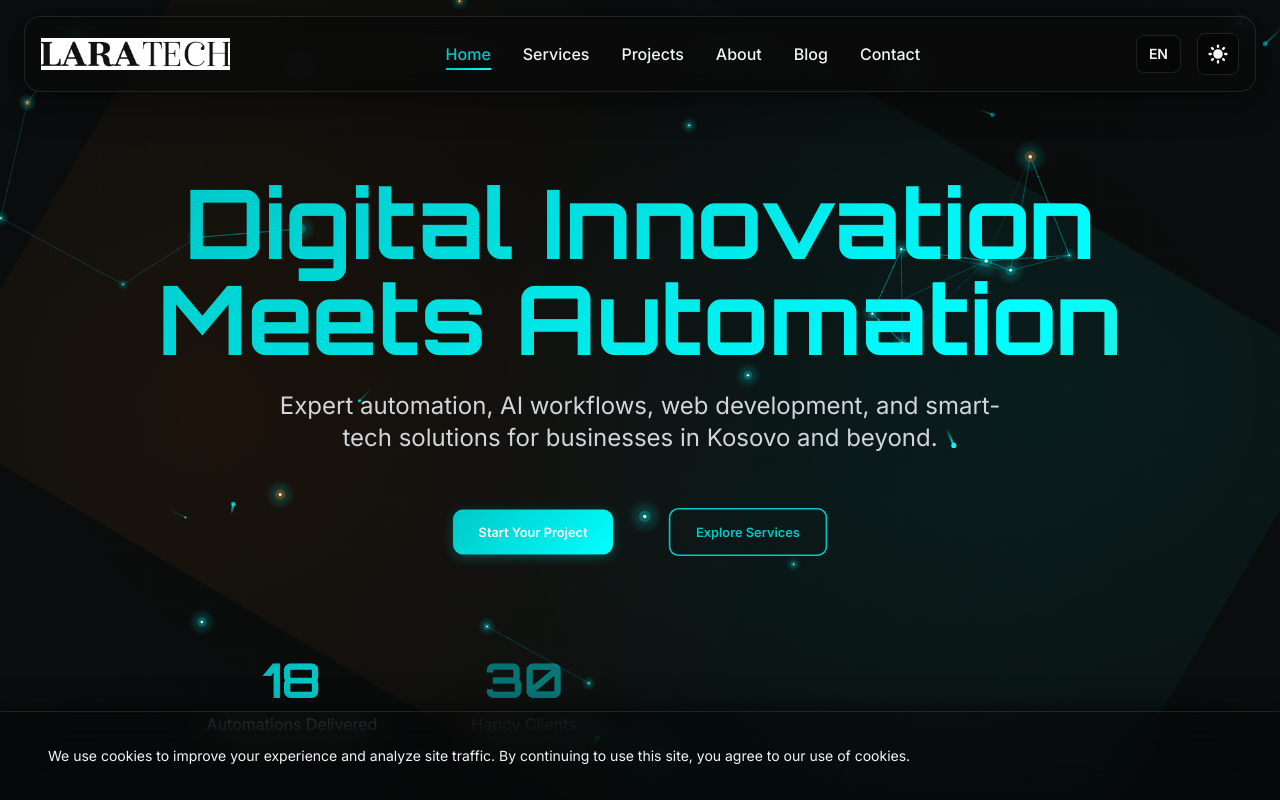
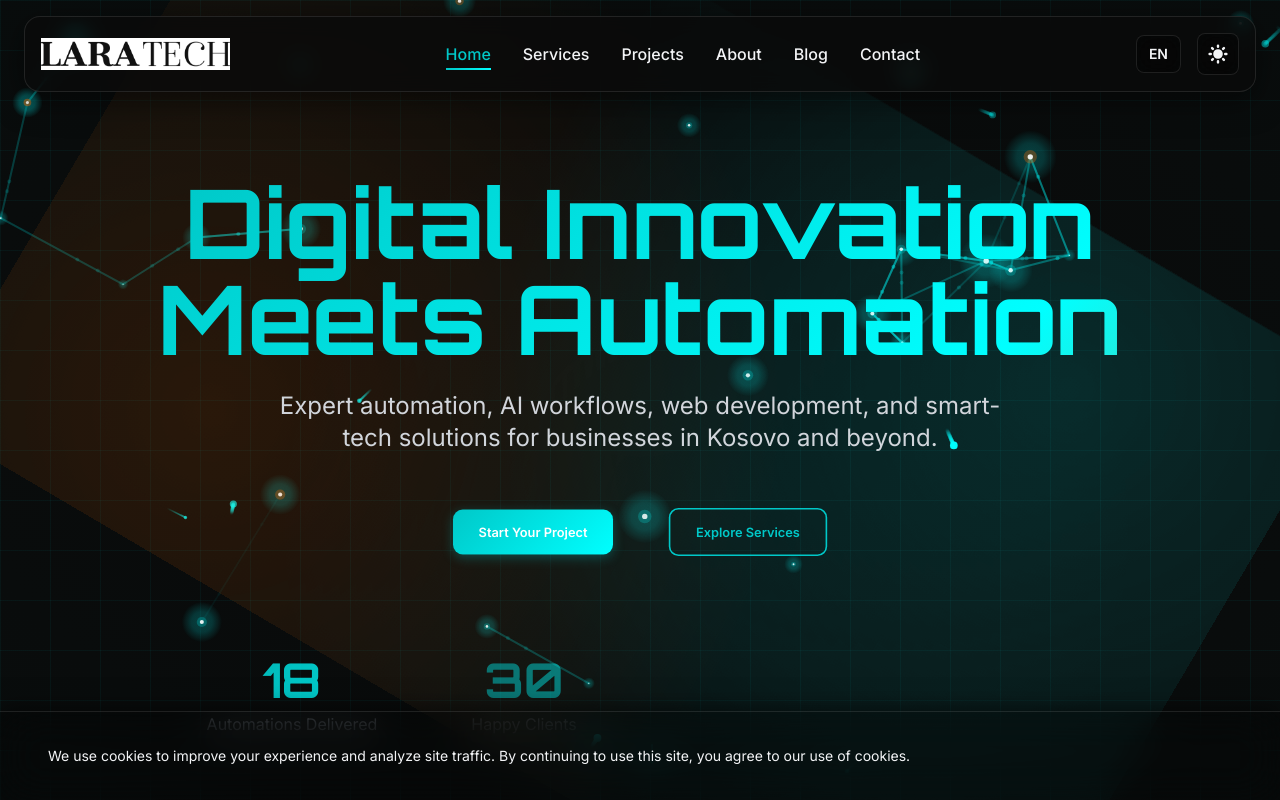
Before and after one commit to Laratech-at/LaraTech2, a plain HTML site: page index.html in a window 1280 px wide. Shown: the top 800 px of the page. Drawn offline with nearby package versions, Linux system fonts and the light colour scheme; animation ran at ten frames a second.

Commit message:
Fix neural network particle system visibility and z-index layering issues

```diff
--- a/css/style.css
+++ b/css/style.css
@@ -289,7 +289,12 @@
   width: 100%;
   height: 100%;
   overflow: hidden;
-  background: radial-gradient(ellipse at center, transparent 0%, rgba(0, 200, 200, 0.02) 100%);
+  background: radial-gradient(
+    ellipse at center,
+    transparent 0%,
+    rgba(0, 200, 200, 0.02) 100%
+  );
+  z-index: 1;
 }
 
 #neural-canvas {
@@ -299,52 +304,68 @@
   width: 100%;
   height: 100%;
   pointer-events: none;
-  z-index: 1;
+  z-index: 2;
 }
 
 /* Circuit Board Pattern Overlay */
 #particles-container::before {
-  content: '';
+  content: "";
   position: absolute;
   top: 0;
   left: 0;
   width: 100%;
   height: 100%;
-  background-image:
-    linear-gradient(90deg, rgba(0, 200, 200, 0.03) 1px, transparent 1px),
-    linear-gradient(rgba(0, 200, 200, 0.03) 1px, transparent 1px);
+  background-image: linear-gradient(
+      90deg,
+      rgba(0, 200, 200, 0.1) 1px,
+      transparent 1px
+    ),
+    linear-gradient(rgba(0, 200, 200, 0.1) 1px, transparent 1px);
   background-size: 50px 50px;
   animation: circuit-pulse 8s ease-in-out infinite;
-  z-index: 0;
+  z-index: 1;
 }
 
 @keyframes circuit-pulse {
-  0%, 100% {
-    opacity: 0.3;
+  0%,
+  100% {
+    opacity: 0.5;
   }
   50% {
-    opacity: 0.6;
+    opacity: 0.8;
   }
 }
 
 /* Data Stream Glow Effect */
 #particles-container::after {
-  content: '';
+  content: "";
   position: absolute;
   top: 0;
   left: 0;
   width: 100%;
   height: 100%;
-  background:
-    radial-gradient(circle at 20% 80%, rgba(0, 255, 255, 0.1) 0%, transparent 50%),
-    radial-gradient(circle at 80% 20%, rgba(255, 107, 0, 0.1) 0%, transparent 50%),
-    radial-gradient(circle at 40% 40%, rgba(0, 200, 200, 0.05) 0%, transparent 50%);
+  background: radial-gradient(
+      circle at 20% 80%,
+      rgba(0, 255, 255, 0.2) 0%,
+      transparent 50%
+    ),
+    radial-gradient(
+      circle at 80% 20%,
+      rgba(255, 107, 0, 0.2) 0%,
+      transparent 50%
+    ),
+    radial-gradient(
+      circle at 40% 40%,
+      rgba(0, 200, 200, 0.1) 0%,
+      transparent 50%
+    );
   animation: data-flow 12s ease-in-out infinite;
-  z-index: 0;
+  z-index: 1;
 }
 
 @keyframes data-flow {
-  0%, 100% {
+  0%,
+  100% {
     transform: scale(1) rotate(0deg);
     opacity: 0.5;
   }
@@ -803,13 +824,14 @@ img[data-src].loaded {
 }
 
 .neural-glow::before {
-  content: '';
+  content: "";
   position: absolute;
   top: -2px;
   left: -2px;
   right: -2px;
   bottom: -2px;
-  background: linear-gradient(45deg,
+  background: linear-gradient(
+    45deg,
     var(--color-teal-blue),
     var(--color-neon-blue),
     var(--color-electric-orange),
@@ -827,7 +849,8 @@ img[data-src].loaded {
 }
 
 @keyframes neural-pulse {
-  0%, 100% {
+  0%,
+  100% {
     background-size: 200% 200%;
     background-position: 0% 50%;
   }
@@ -850,19 +873,20 @@ img[data-src].loaded {
 }
 
 .binary-rain::before {
-  content: '01001000 01100101 01101100 01101100 01101111 00100000 01010111 01101111 01110010 01101100 01100100';
+  content: "01001000 01100101 01101100 01101100 01101111 00100000 01010111 01101111 01110010 01101100 01100100";
   position: absolute;
   top: -100%;
   left: 0;
   width: 100%;
   height: 200%;
-  font-family: 'Courier New', monospace;
-  font-size: 12px;
-  color: rgba(0, 200, 200, 0.1);
+  font-family: "Courier New", monospace;
+  font-size: 14px;
+  color: rgba(0, 200, 200, 0.3);
   line-height: 1.2;
   word-spacing: 20px;
   animation: binary-fall 20s linear infinite;
   white-space: pre-wrap;
+  z-index: 1;
 }
 
 @keyframes binary-fall {
@@ -890,7 +914,7 @@ img[data-src].loaded {
 }
 
 .holographic::before {
-  content: '';
+  content: "";
   position: absolute;
   top: 0;
   left: -100%;
@@ -906,7 +930,8 @@ img[data-src].loaded {
 }
 
 @keyframes holographic-shift {
-  0%, 100% {
+  0%,
+  100% {
     background-position: 0% 50%;
   }
   50% {
--- a/index.html
+++ b/index.html
@@ -407,12 +407,12 @@
       class="relative min-h-screen flex items-center justify-center overflow-hidden pt-20"
     >
       <!-- Neural Network Background -->
-      <div id="particles-container" class="absolute inset-0 z-0 holographic">
+      <div id="particles-container" class="absolute inset-0 holographic">
         <!-- Binary Code Rain Effect -->
         <div class="binary-rain"></div>
       </div>
 
-      <div class="container mx-auto px-4 md:px-6 z-10 relative">
+      <div class="container mx-auto px-4 md:px-6 relative z-20">
         <div class="text-center max-w-5xl mx-auto">
           <h1
             class="hero-title text-5xl md:text-7xl lg:text-8xl font-display font-bold mb-6 leading-tight"
--- a/js/main.js
+++ b/js/main.js
@@ -399,10 +399,10 @@ const initParticles = () => {
     ctx.clearRect(0, 0, canvas.width, canvas.height);
 
     // Draw connections
-    ctx.strokeStyle = 'rgba(0, 200, 200, 0.3)';
-    ctx.lineWidth = 1;
+    ctx.strokeStyle = 'rgba(0, 200, 200, 0.6)';
+    ctx.lineWidth = 2;
     connections.forEach(conn => {
-      const alpha = conn.strength * 0.6;
+      const alpha = conn.strength * 0.8;
       ctx.strokeStyle = `rgba(0, 200, 200, ${alpha})`;
 
       ctx.beginPath();
@@ -414,9 +414,9 @@ const initParticles = () => {
       const pulseX = conn.from.x + (conn.to.x - conn.from.x) * (0.5 + 0.3 * Math.sin(conn.pulse));
       const pulseY = conn.from.y + (conn.to.y - conn.from.y) * (0.5 + 0.3 * Math.sin(conn.pulse));
 
-      ctx.fillStyle = `rgba(0, 255, 255, ${alpha * 0.8})`;
+      ctx.fillStyle = `rgba(0, 255, 255, ${alpha * 0.9})`;
       ctx.beginPath();
-      ctx.arc(pulseX, pulseY, 1, 0, Math.PI * 2);
+      ctx.arc(pulseX, pulseY, 2, 0, Math.PI * 2);
       ctx.fill();
 
       conn.pulse += 0.05;
@@ -426,34 +426,34 @@ const initParticles = () => {
     dataStreams.forEach(stream => {
       // Draw trail
       stream.trail.forEach((point, index) => {
-        const trailAlpha = (index / stream.trail.length) * point.opacity * 0.5;
+        const trailAlpha = (index / stream.trail.length) * point.opacity * 0.7;
         ctx.fillStyle = `rgba(0, 255, 255, ${trailAlpha})`;
         ctx.beginPath();
-        ctx.arc(point.x, point.y, stream.size * 0.5, 0, Math.PI * 2);
+        ctx.arc(point.x, point.y, stream.size * 0.8, 0, Math.PI * 2);
         ctx.fill();
       });
 
       // Draw current position
       ctx.fillStyle = `rgba(0, 255, 255, ${stream.opacity})`;
       ctx.beginPath();
-      ctx.arc(stream.x, stream.y, stream.size, 0, Math.PI * 2);
+      ctx.arc(stream.x, stream.y, stream.size * 1.5, 0, Math.PI * 2);
       ctx.fill();
     });
 
     // Draw nodes
     nodes.forEach(node => {
-      const pulseSize = node.size + Math.sin(node.pulse) * 1;
+      const pulseSize = node.size + Math.sin(node.pulse) * 2;
       const alpha = node.activity;
 
       // Node glow
-      const gradient = ctx.createRadialGradient(node.x, node.y, 0, node.x, node.y, pulseSize * 3);
-      gradient.addColorStop(0, `rgba(0, 200, 200, ${alpha * 0.8})`);
-      gradient.addColorStop(0.5, `rgba(0, 255, 255, ${alpha * 0.4})`);
+      const gradient = ctx.createRadialGradient(node.x, node.y, 0, node.x, node.y, pulseSize * 4);
+      gradient.addColorStop(0, `rgba(0, 200, 200, ${alpha * 0.9})`);
+      gradient.addColorStop(0.5, `rgba(0, 255, 255, ${alpha * 0.6})`);
       gradient.addColorStop(1, 'rgba(0, 255, 255, 0)');
 
       ctx.fillStyle = gradient;
       ctx.beginPath();
-      ctx.arc(node.x, node.y, pulseSize * 3, 0, Math.PI * 2);
+      ctx.arc(node.x, node.y, pulseSize * 4, 0, Math.PI * 2);
       ctx.fill();
 
       // Node core
@@ -467,7 +467,7 @@ const initParticles = () => {
       // Node center
       ctx.fillStyle = 'rgba(255, 255, 255, 0.9)';
       ctx.beginPath();
-      ctx.arc(node.x, node.y, pulseSize * 0.3, 0, Math.PI * 2);
+      ctx.arc(node.x, node.y, pulseSize * 0.4, 0, Math.PI * 2);
       ctx.fill();
     });
   };
```
